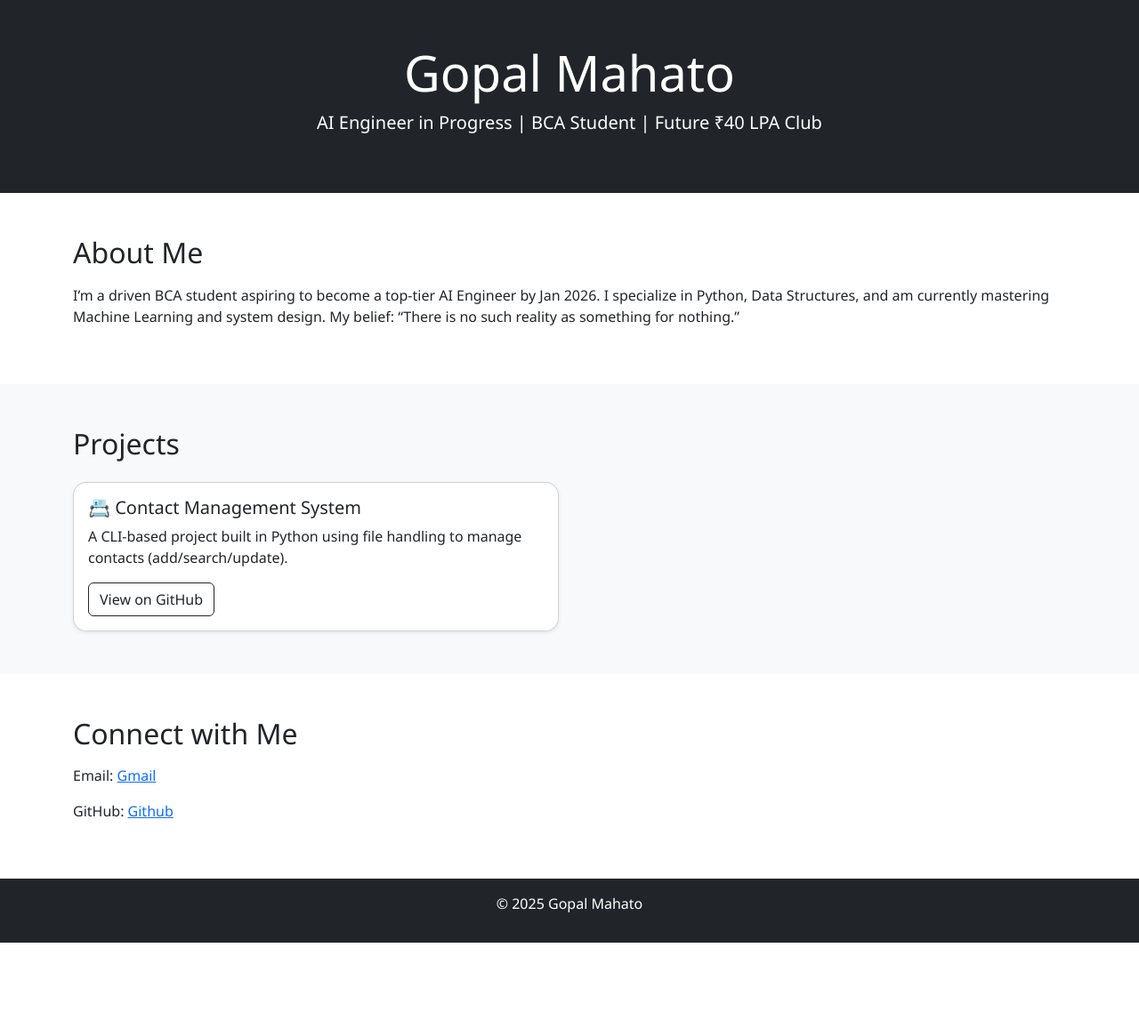
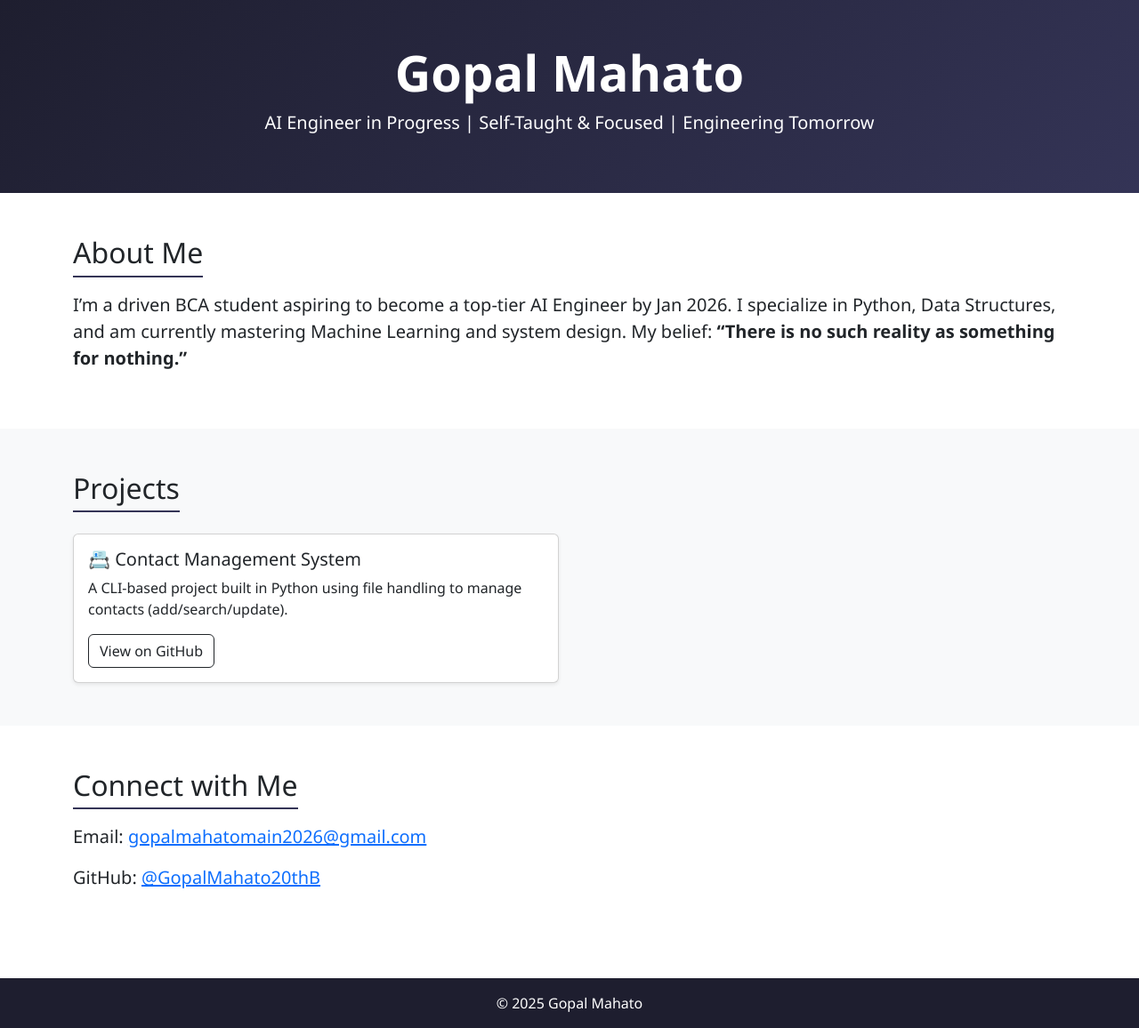
Before and after one commit to GopalMahato20thB/july-2025-ai-bootcamp, a Flask app: page / in a window 1280 px wide. Shown: the whole page at 89% size. Before the commit the page ends 1060 px from the top, so only its background shows below. Run offline with Flask 3, Linux system fonts and the light colour scheme.

Commit message:
version 2

```diff
--- a/07-portfolio-setup/templates/index.html
+++ b/07-portfolio-setup/templates/index.html
@@ -5,25 +5,62 @@
   <meta name="viewport" content="width=device-width, initial-scale=1.0" />
   <title>Gopal Mahato | AI Engineer</title>
   <link href="https://cdn.jsdelivr.net/npm/bootstrap@5.3.0/dist/css/bootstrap.min.css" rel="stylesheet" />
-  <link rel="stylesheet" href="{{ url_for('static', filename='css/style.css') }}" />
+  <link href="https://cdnjs.cloudflare.com/ajax/libs/font-awesome/6.5.0/css/all.min.css" rel="stylesheet">
+  <style>
+    body {
+      font-family: 'Segoe UI', sans-serif;
+      scroll-behavior: smooth;
+    }
+    header {
+      background: linear-gradient(135deg, #1e1e2f, #343456);
+      animation: fadeSlideIn 1.5s ease;
+    }
+    @keyframes fadeSlideIn {
+      from { opacity: 0; transform: translateY(-40px); }
+      to { opacity: 1; transform: translateY(0); }
+    }
+    .card {
+      transition: transform 0.3s ease, box-shadow 0.3s ease;
+    }
+    .card:hover {
+      transform: translateY(-5px);
+      box-shadow: 0 0 20px rgba(0,0,0,0.15);
+    }
+    section h2 {
+      border-bottom: 2px solid #343456;
+      display: inline-block;
+      padding-bottom: 6px;
+    }
+    footer {
+      background-color: #1e1e2f;
+    }
+    .social-icons a {
+      margin: 0 10px;
+      color: #ffffff;
+      transition: color 0.3s;
+    }
+    .social-icons a:hover {
+      color: #ffc107;
+    }
+  </style>
 </head>
 <body class="bg-white text-dark">
 
   <!-- Header -->
-  <header class="bg-dark text-white text-center py-5">
-    <h1 class="display-4">Gopal Mahato</h1>
-    <p class="lead">AI Engineer in Progress | BCA Student | Future ₹40 LPA Club</p>
+  <header class="text-white text-center py-5">
+    <h1 class="display-4 fw-bold">Gopal Mahato</h1>
+    <p class="lead">AI Engineer in Progress | Self-Taught & Focused | Engineering Tomorrow</p>
   </header>
 
-  <!-- About -->
+  <!-- About Section -->
   <section class="container py-5" id="about">
     <h2 class="mb-3">About Me</h2>
-    <p>
-      I’m a driven BCA student aspiring to become a top-tier AI Engineer by Jan 2026. I specialize in Python, Data Structures, and am currently mastering Machine Learning and system design. My belief: “There is no such reality as something for nothing.”
+    <p class="fs-5">
+      I’m a driven BCA student aspiring to become a top-tier AI Engineer by Jan 2026. I specialize in Python, Data Structures, and am currently mastering Machine Learning and system design. My belief: <strong>“There is no such reality as something for nothing.”</strong>
     </p>
   </section>
 
-  <!-- Projects -->
+  <!-- Projects Section -->
   <section class="bg-light py-5" id="projects">
     <div class="container">
       <h2 class="mb-4">Projects</h2>
@@ -38,22 +75,27 @@
             </div>
           </div>
         </div>
-        <!-- Add more later -->
+        <!-- Add more projects dynamically -->
       </div>
     </div>
   </section>
 
-  <!-- Contact -->
+  <!-- Contact Section -->
   <section class="container py-5" id="contact">
     <h2 class="mb-3">Connect with Me</h2>
-    <p>Email: <a href="mailto:gopalmahatomain2026@gmail.com">Gmail</a></p>
-    <p>GitHub: <a href="https://github.com/GopalMahato20thB" target="_blank">Github</a></p>
+    <p class="fs-5">Email: <a href="mailto:gopalmahatomain2026@gmail.com">gopalmahatomain2026@gmail.com</a></p>
+    <p class="fs-5">GitHub: <a href="https://github.com/GopalMahato20thB" target="_blank">@GopalMahato20thB</a></p>
+    <div class="social-icons mt-3">
+      <a href="https://github.com/GopalMahato20thB" target="_blank"><i class="fab fa-github fa-2x"></i></a>
+      <a href="mailto:gopalmahatomain2026@gmail.com"><i class="fas fa-envelope fa-2x"></i></a>
+    </div>
   </section>
 
-  <footer class="bg-dark text-center text-white py-3">
-    <p>© 2025 Gopal Mahato</p>
+  <!-- Footer -->
+  <footer class="text-center text-white py-3">
+    <p class="mb-0">© 2025 Gopal Mahato</p>
   </footer>
+
+  <script src="https://cdn.jsdelivr.net/npm/bootstrap@5.3.0/dist/js/bootstrap.bundle.min.js"></script>
 </body>
 </html>
-</body>
-</html>
```
